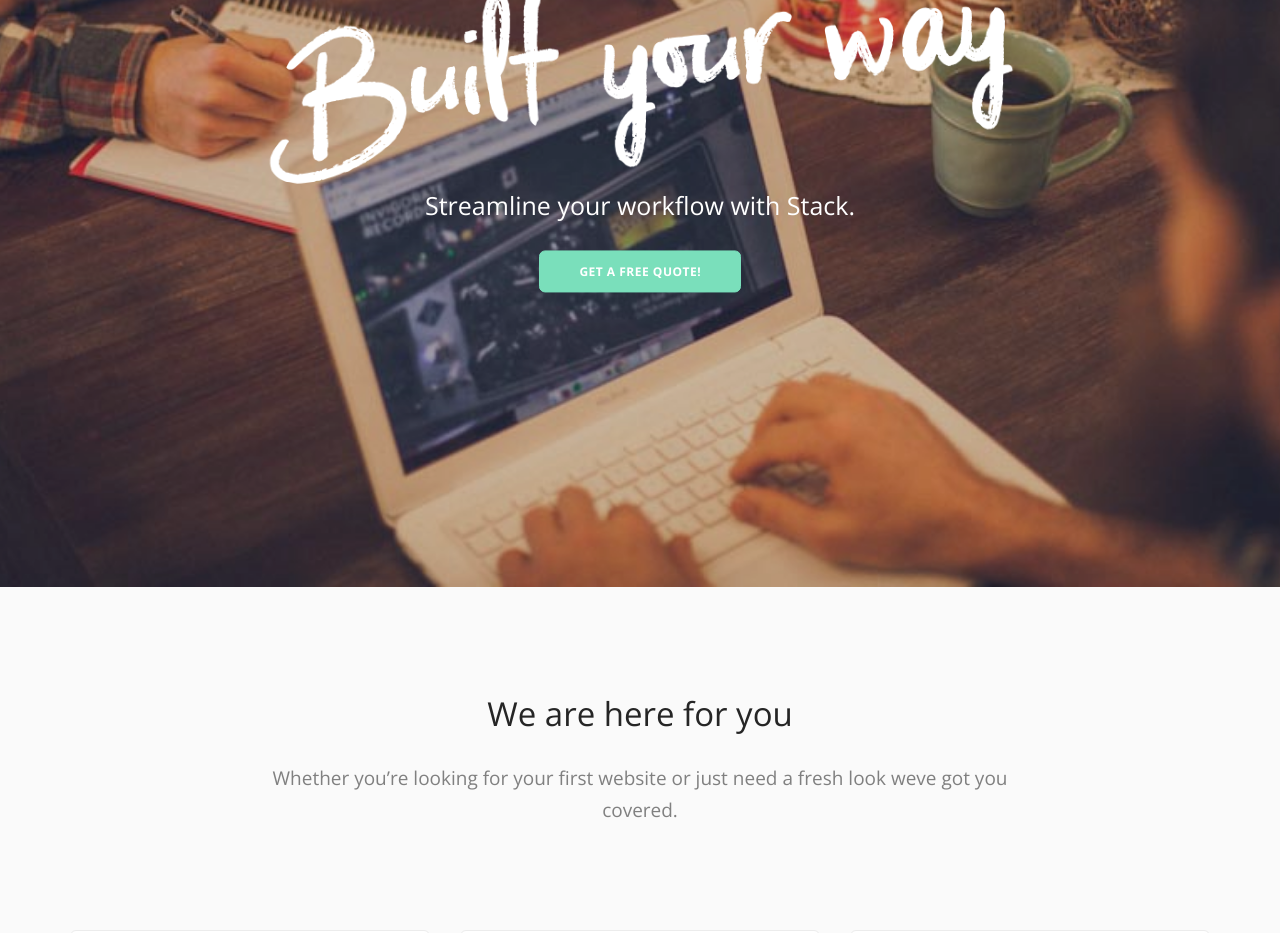
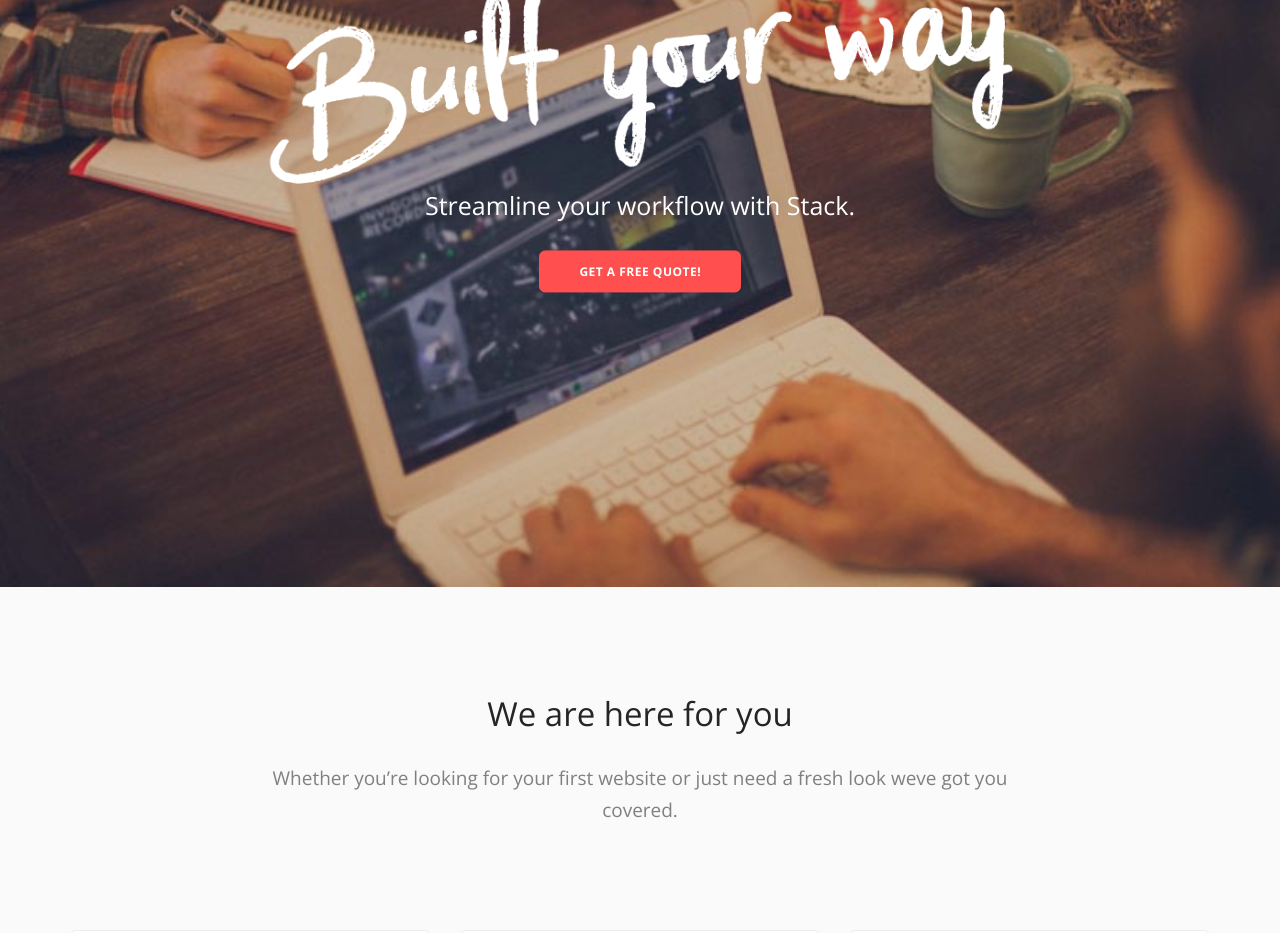
Before and after one commit to WoollyAlly/WoollyAllyTest, a Jekyll site: the page built from index.html, in a window 1280 px wide. Shown: the part 313-1246 px from the top of the page. Built offline with Jekyll 4.4.1, drawn with Linux system fonts in a browser that asks for light colours; some web fonts are replaced.

Commit message:
Updated 'index.html' via CloudCannon

```diff
--- a/index.html
+++ b/index.html
@@ -13,7 +13,7 @@
         <link href="css/lightbox.min.css" rel="stylesheet" type="text/css" media="all" />
         <link href="css/flickity.css" rel="stylesheet" type="text/css" media="all" />
         <link href="css/iconsmind.css" rel="stylesheet" type="text/css" media="all" />
-        <link href="css/theme-aqua.css" rel="stylesheet" type="text/css" media="all" />
+        <link href="css/theme-red.css" rel="stylesheet" type="text/css" media="all" />
         <link href="css/custom.css" rel="stylesheet" type="text/css" media="all" />
         <link href="https://fonts.googleapis.com/css?family=Open+Sans:200,300,400,400i,500,600,700%7CMerriweather:300,300i%7CMaterial+Icons" rel="stylesheet">
     </head>
```
